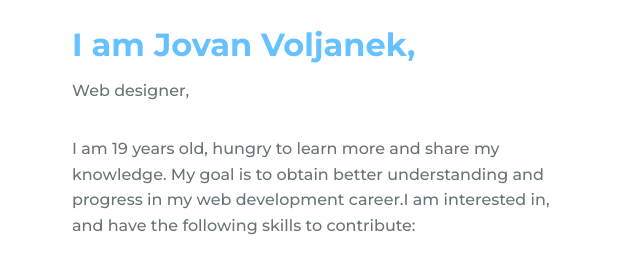
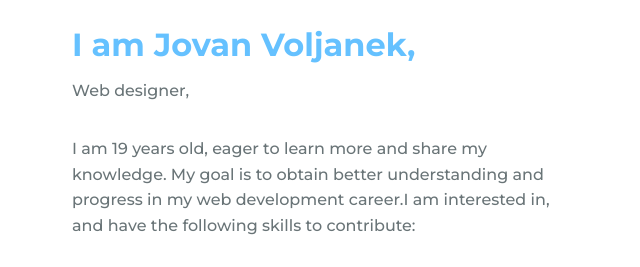
Before and after one commit to vojan123/portfolio-jovan-voljanek.com, a plain HTML site: page index.html in a window 1280 px wide. Shown: the part 880-1147 px from the top of the page, 584-1224 px from the left. Drawn offline with nearby package versions, Linux system fonts and the light colour scheme.

Commit message:
Update index.html

```diff
--- a/index.html
+++ b/index.html
@@ -78,7 +78,7 @@
                     <div>
                         <h2 class="about__subtitle">I am Jovan Voljanek,</h2>
                         <span class="about__profession">Web designer,</span>
-                        <p class="about__text">I am 19 years old, hungry to learn more and share my knowledge. My goal is to obtain better understanding and progress in my web development career.I am interested in, and have the following skills to contribute:</p>
+                        <p class="about__text">I am 19 years old, eager to learn more and share my knowledge. My goal is to obtain better understanding and progress in my web development career.I am interested in, and have the following skills to contribute:</p>
 
                         <div class="about__social">
                             <a href="https://www.linkedin.com/in/jovan-voljanek-357a6a237/" target="_blank" class="about__social-icon"><i class='bx bxl-linkedin' ></i></a>
```
